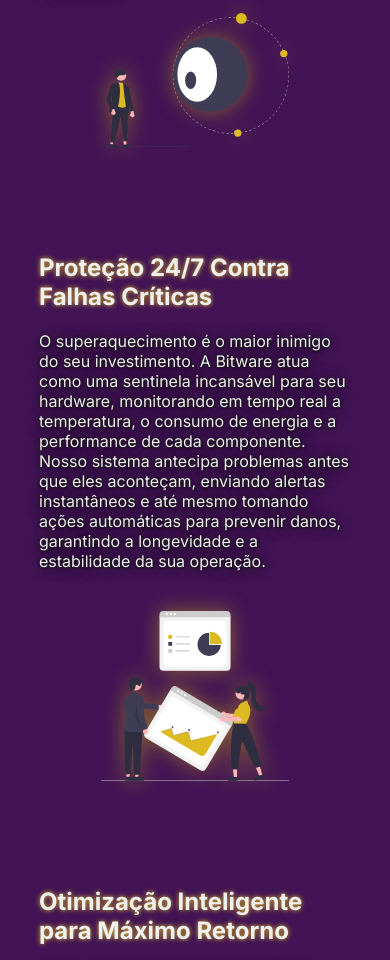
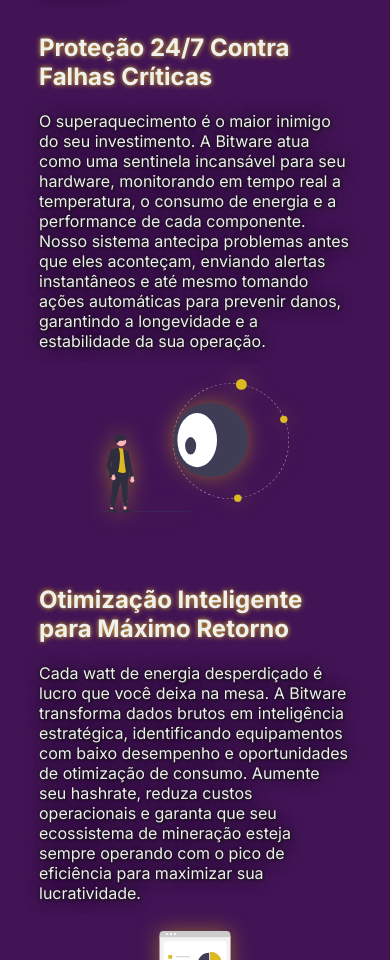
Before and after one commit to BitWarePI/WebSite, a website: page public/index.html in a window 390 px wide. Shown: the part 1040-2000 px from the top of the page. Drawn offline with nearby package versions, Linux system fonts and the light colour scheme.

Commit message:
Ajuste de altura de elementos para responsividade

```diff
--- a/public/css/default.css
+++ b/public/css/default.css
@@ -175,7 +175,7 @@
 /* Sessões */
 section{
     width: 100%;
-    height: 100dvh;
+    min-height: 100dvh;
     display: flex;
     flex-direction: column;
     align-items: center;
--- a/public/css/home.css
+++ b/public/css/home.css
@@ -195,7 +195,7 @@
 .section-sobre .container .cards .flip-card .flip-card-container{
     position: relative;
     width: 100%;
-    height: 240px;
+    min-height: 240px;
     text-align: center;
     transition: transform 0.8s;
     transform-style: preserve-3d; /* para rotacionar o elemento e realmente virar*/
@@ -267,6 +267,7 @@
 .section-contato .container{
     justify-content: space-between;
     gap: 42px;
+    padding: 42px 0px;
 }
 .section-contato .container .texto{
     width: 100%;
@@ -381,12 +382,13 @@
         gap: 24px;
     }
     .section-projeto .container .texto .cards .card{
-        flex-direction: column-reverse;
+        flex-direction: column;
         height: 100%;
         padding: 0;
+        gap: 12px;
     }
     .section-projeto .container .texto .cards .card.inverso{
-        flex-direction: column;
+        flex-direction: column-reverse;
     }
     .section-projeto .container .texto .cards .card .card-img{
         position: relative;
@@ -394,6 +396,7 @@
         align-self: center;
         top: 0;
         width: 60%;
+        margin-bottom: 24px;
     }
     .section-projeto .container .texto .cards .card .card-img img{
         width: 100%;
```
